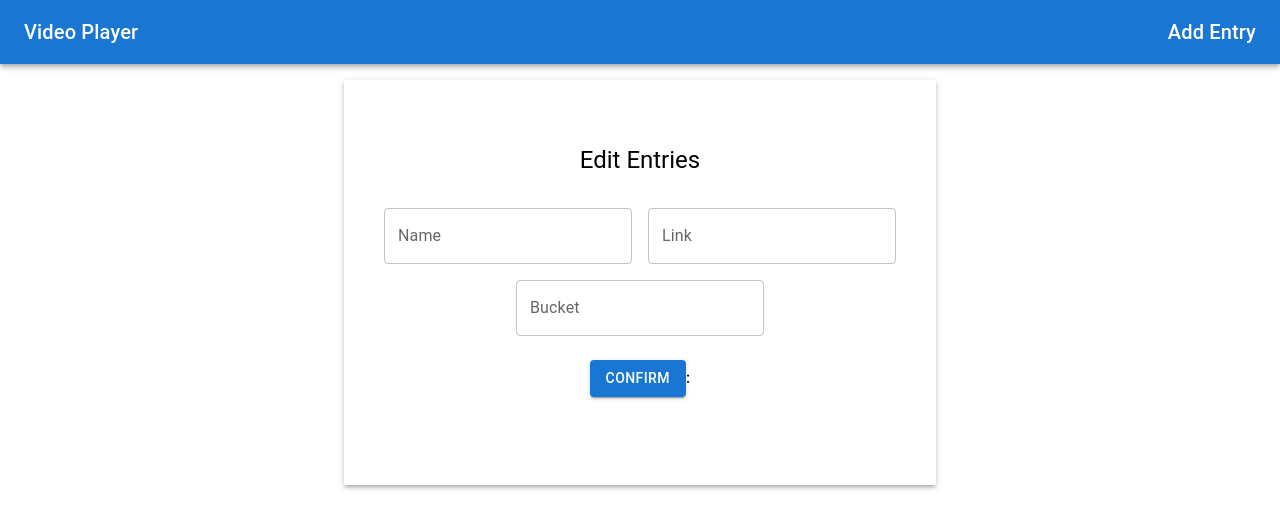
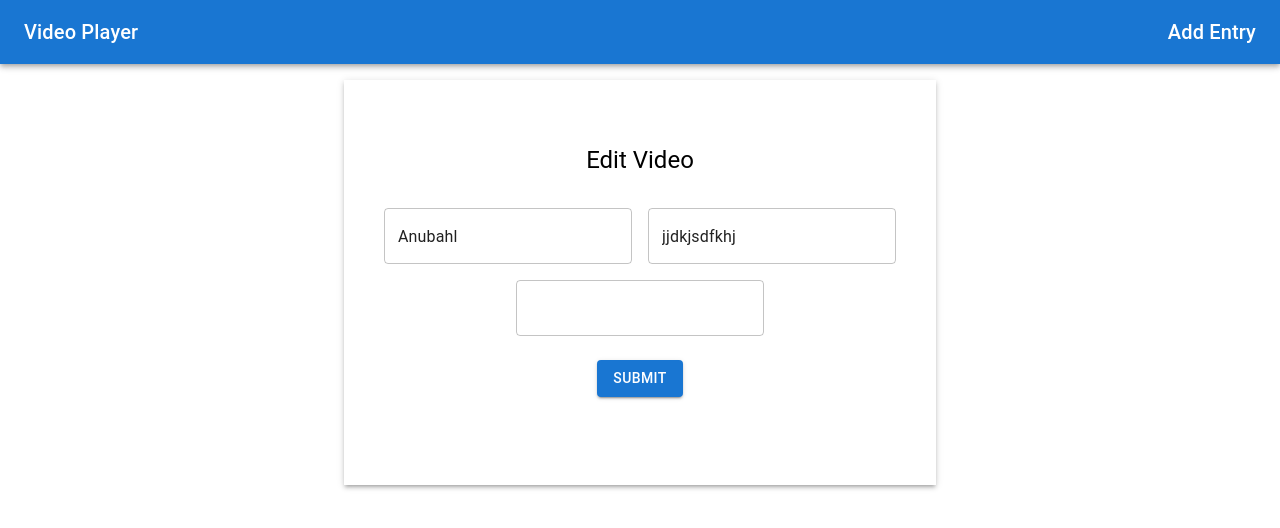
Before and after one commit to Anubhav-Joria/VideoPlayer, a React (Create React App) app: page /edit/1 in a window 1280 px wide. Shown: the top 528 px of the page. Built offline with nearby package versions, Linux system fonts and the light colour scheme; data requests are answered from the project's data file.

Commit message:
Add and Edit functionality improved

```diff
--- a/src/components/Add.tsx
+++ b/src/components/Add.tsx
@@ -1,17 +1,10 @@
-import React, { useEffect } from "react";
-import { useNavigate } from "react-router-dom";
-import FormValidation from "./Form/FormValidation";
+import React from "react";
+import Form from "./Form";
 
 function Add() {
-  useEffect(() => {
-    console.log("add page useEffect running");
-  }, []);
-
-  const navigate = useNavigate();
-
   return (
     <div>
-      <FormValidation name="" link="" bucket="" add={true} index={-1} />
+      <Form add={true} />
     </div>
   );
 }
--- a/src/components/Edit.tsx
+++ b/src/components/Edit.tsx
@@ -1,12 +1,10 @@
 import React from "react";
-import { useNavigate } from "react-router-dom";
-import FormValidation from "./Form/FormValidation";
+import Form from "./Form";
 
 function Edit() {
-  let navigate = useNavigate();
   return (
     <div>
-      <FormValidation name="" link="" bucket="" editing={true} index={-1} />
+      <Form editing={true} />
     </div>
   );
 }
--- /dev/null
+++ b/src/components/Form.tsx
@@ -0,0 +1,176 @@
+import { Grid, TextField, Box, Typography, Button } from "@mui/material";
+import React, { useEffect, useState } from "react";
+import { useNavigate } from "react-router-dom";
+import axios from "axios";
+
+type FormType = {
+  editing?: boolean;
+  add?: boolean;
+};
+
+const BASE_URL = "http://localhost:8000";
+
+function Form(props: FormType) {
+  const [name, setName] = useState<any>("");
+  const [link, setLink] = useState<any>("");
+  const [category, setCategory] = useState<any>("");
+
+  const location = window.location;
+  const ind = location.pathname.lastIndexOf("/");
+  const id = location.pathname.substring(ind + 1);
+
+  const fetchCardDetails = async () => {
+    let url = `${BASE_URL}/cards/${id}`;
+    const cardsData = await fetch(url);
+    const jsonData = await cardsData.json();
+    setName(jsonData.name);
+    setLink(jsonData.link);
+    setCategory(jsonData.category);
+  };
+
+  useEffect(() => {
+    fetchCardDetails();
+  }, [location]);
+
+  const navigate = useNavigate();
+  const postCards = async (values: any, index: number) => {
+    if (index === -1) {
+      axios
+        .get(`${BASE_URL}/cards?name=${values.name}`)
+        .then((res) => {
+          if (res.data.length > 0) {
+            alert("Already exist with this name");
+          } else {
+            axios
+              .post(`${BASE_URL}/cards`, values)
+              .then(() => {
+                console.log("postCArds");
+              })
+              .catch(() => console.log("error in post cards"));
+          }
+        })
+        .catch(() => console.log("error in post cards"));
+    } else {
+      const cardName = await axios.get(`${BASE_URL}/cards?name=${values.name}`);
+      if (cardName.data.length > 0) {
+        alert("card with this name already exist");
+        return;
+      }
+
+      axios
+        .put(`${BASE_URL}/cards/${id}`, values)
+        .then((res) => {
+          navigate("/");
+        })
+        .catch(() => console.log("error in post cards"));
+    }
+  };
+
+  const postCategories = (values: any) => {
+    let obj = {
+      name: values.category,
+    };
+    axios
+      .get(`${BASE_URL}/categories?name=${values.category}`)
+      .then((res) => {
+        if (res.data.length === 0) {
+          axios
+            .post(`${BASE_URL}/categories`, obj)
+            .then(() => {
+              navigate("/");
+            })
+            .catch(() => console.log("error in post categores"));
+        } else {
+          navigate("/");
+        }
+      })
+      .catch(() => console.log("error in post cards"));
+  };
+
+  const Services = (values: any, index: any) => {
+    postCards(values, index);
+    setTimeout(() => {
+      postCategories(values);
+    }, 200);
+  };
+
+  const handleSubmit = (e: any) => {
+    e.preventDefault();
+    const values = {
+      name: name,
+      link: link,
+      category: category,
+    };
+    if (props?.add === true) {
+      Services(values, -1);
+    }
+    if (props?.editing === true) {
+      Services(values, id);
+    }
+  };
+
+  return (
+    <>
+      <Box
+        sx={{ boxShadow: 3, width: "40%", mx: "auto" }}
+        paddingX={5}
+        paddingY={8}
+        marginY={2}
+      >
+        {props.add ? (
+          <Typography variant="h5" marginBottom={4}>
+            Add Video
+          </Typography>
+        ) : (
+          <Typography variant="h5" marginBottom={4}>
+            Edit Video
+          </Typography>
+        )}
+
+        <form onSubmit={handleSubmit}>
+          <Grid container spacing={2}>
+            <Grid item xs={12} sm={6}>
+              <Grid>
+                <TextField
+                  value={name}
+                  label={props.add ? "Video Name" : ""}
+                  onChange={(e) => {
+                    setName(e.target.value);
+                  }}
+                />
+              </Grid>
+            </Grid>
+
+            <Grid item xs={12} sm={6}>
+              <Grid>
+                <TextField
+                  label={props.add ? "Video Link" : ""}
+                  value={link}
+                  onChange={(e) => setLink(e.target.value)}
+                />
+              </Grid>
+            </Grid>
+
+            <Grid item xs={12}>
+              <Grid>
+                <TextField
+                  label={props.add ? "Video Category" : ""}
+                  value={category}
+                  onChange={(e) => setCategory(e.target.value)}
+                />
+              </Grid>
+            </Grid>
+          </Grid>
+
+          <Grid marginY={3}>
+            <Button type="submit" variant="contained">
+              Submit
+            </Button>
+          </Grid>
+        </form>
+      </Box>
+    </>
+  );
+}
+
+export default Form;
```
